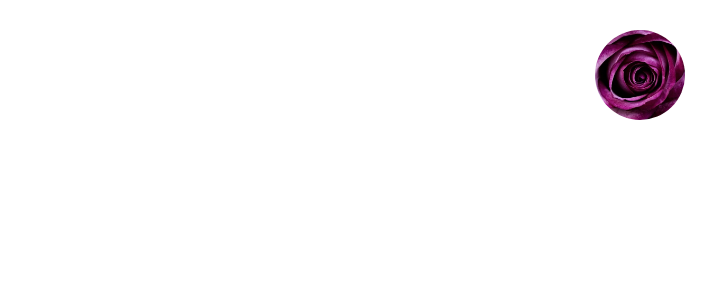
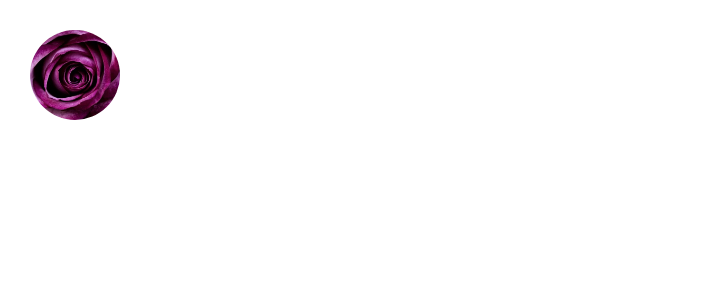
Before and after one commit to Tabea014/dictionary, a React (Create React App) app: page / in a window 1280 px wide. Shown: the top 300 px of the page, without its empty margins (0-718 px from the left). Built offline with nearby package versions, Linux system fonts and the light colour scheme.

Commit message:
Edit logo

```diff
--- a/src/App.css
+++ b/src/App.css
@@ -1,12 +1,11 @@
 .App-header {
-  margin: 30px 0;
+  margin: 30px;
 }
 
 
 .PurpleRose {
   max-width: 100px;
   max-height: 90px;
-  display: block;
   margin: 0 auto;
   border-radius: 50px;
 }
--- a/src/App.js
+++ b/src/App.js
@@ -8,7 +8,7 @@ function App() {
         <img src={PurpleRose} className="PurpleRose img-fluid" alt="PurpleRose" />
       </header>
 
-    </div>
+    </div >
   );
 }
 
```
